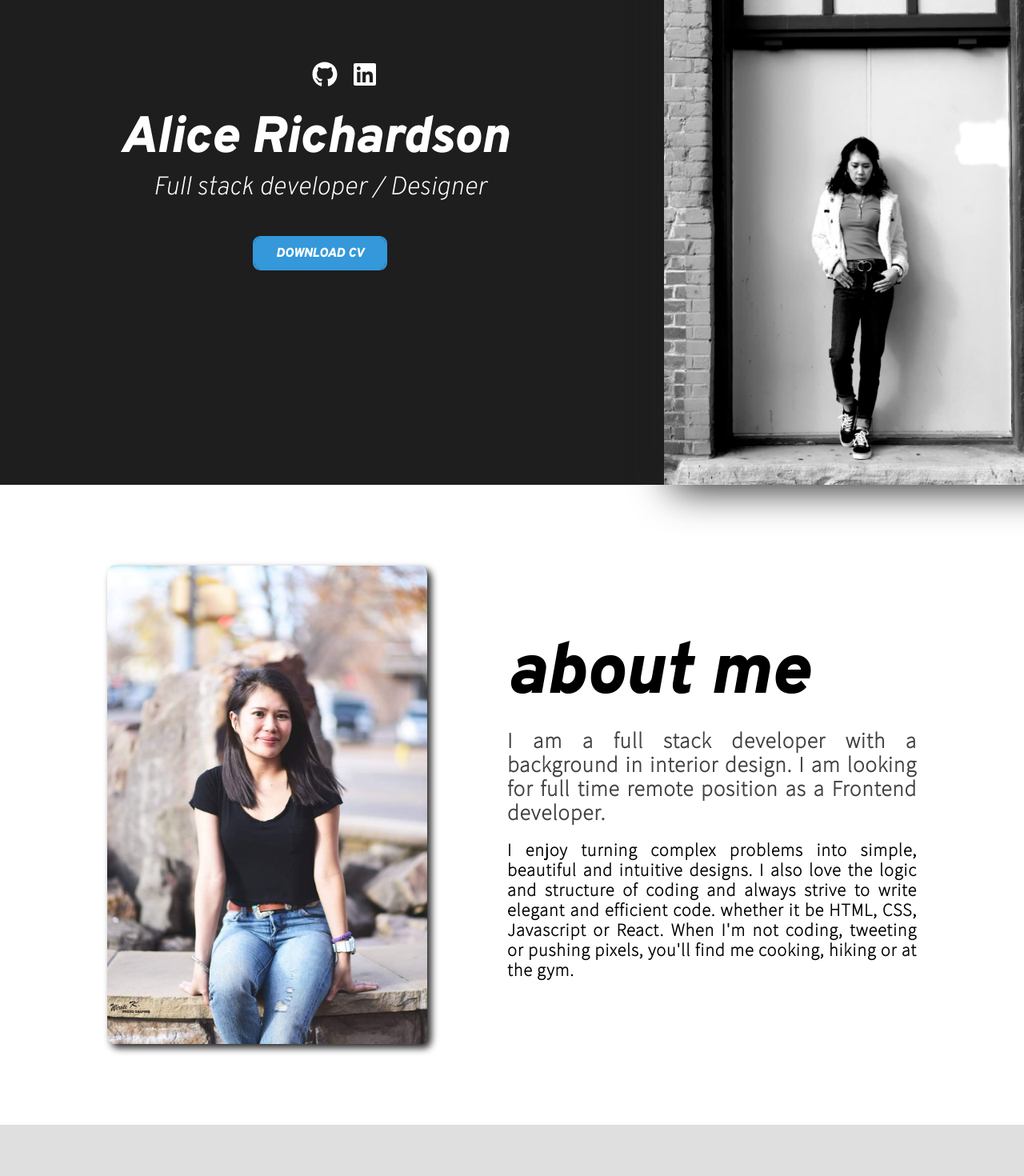
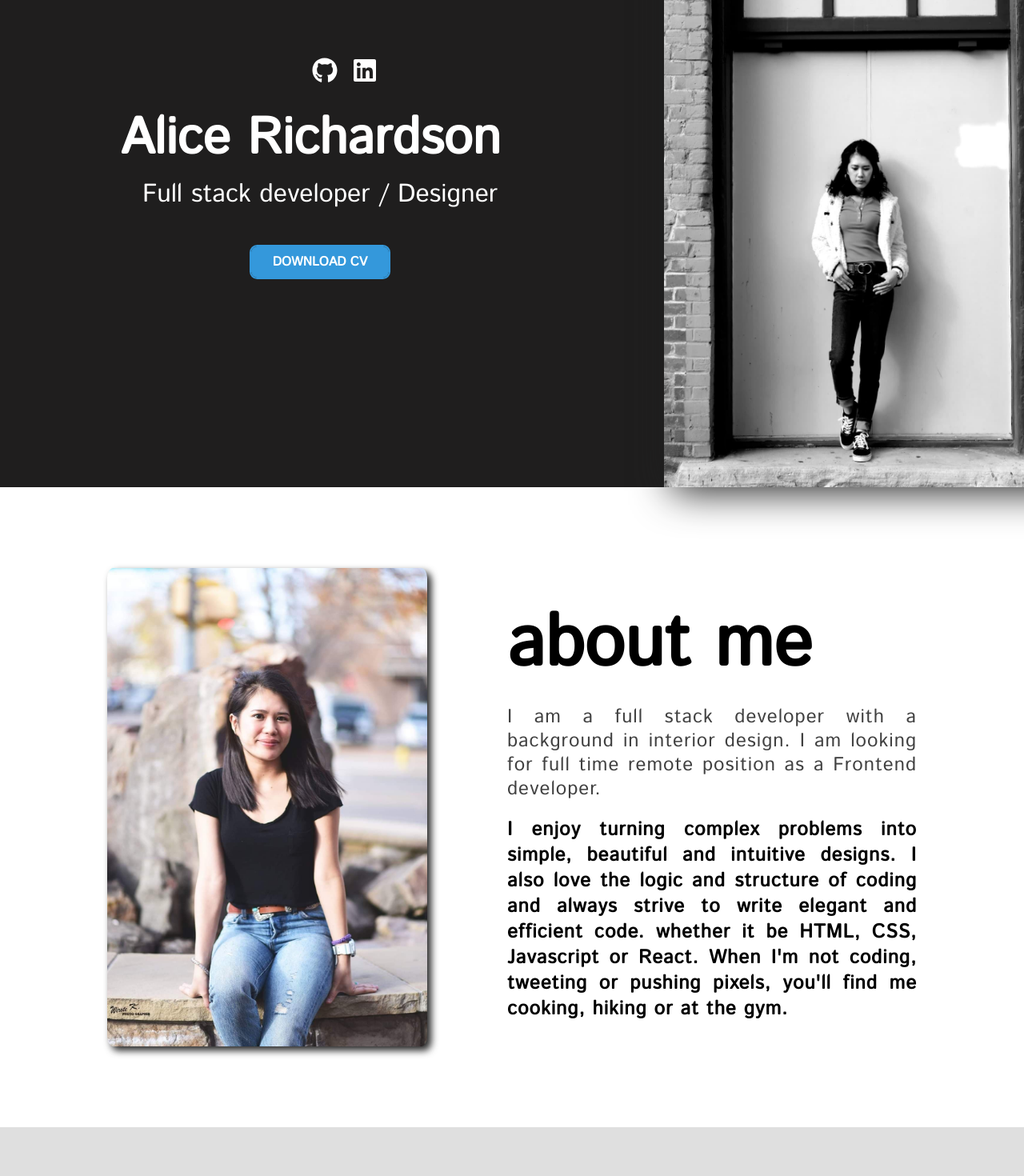
Before and after one commit to Alicerichardson28/portfolio, a React (Create React App) app: page / in a window 1280 px wide. Shown: the part 260-1730 px from the top of the page at 80% size. Built offline with nearby package versions, Linux system fonts and the light colour scheme.

Commit message:
change font style

```diff
--- a/src/components/About.css
+++ b/src/components/About.css
@@ -1,3 +1,4 @@
+@import url('https://fonts.googleapis.com/css2?family=Istok+Web&family=Jost:ital,wght@1,300&family=Saira+Condensed:wght@100&display=swap');
 /* about css */
 
 .about-container {
@@ -12,7 +13,7 @@
 .about {
     font-size: 90px;
     font-weight: 700;
-    font-family: 'Overpass', sans-serif;
+    font-family: 'Istok Web', sans-serif;
 }
 
 .about-content {
@@ -25,10 +26,10 @@
 
 .content-about1 {
     margin-top: 10px;
-    font-size: 27px;
-    font-weight: 600;
+    font-size: 24px;
+    font-weight: 400;
     color:rgb(65, 65, 65);
-    font-family: 'Assistant', sans-serif;
+    font-family: 'Istok Web', sans-serif;
     text-align: justify;
     letter-spacing: 1px;
     line-height: 30px;
@@ -36,12 +37,12 @@
 
 .content-about2 {
     margin-top: 20px;
-    font-size: 22px;
+    font-size: 24px;
     font-weight: 600;
-    font-family: 'Assistant', sans-serif;
+    font-family: 'Istok Web', sans-serif;
     text-align: justify;
     letter-spacing: 1px;
-    line-height: 25px;
+    line-height: 32px;
 }
 
 .alice-photo {
@@ -81,7 +82,7 @@
         text-align: center;
         font-size: 60px;
         font-weight: 700;
-        font-family: 'Overpass', sans-serif;
+        font-family: 'Istok Web', sans-serif;
     }
 
     .content-container {
--- a/src/components/BlogsAtHomePage.css
+++ b/src/components/BlogsAtHomePage.css
@@ -1,7 +1,5 @@
-@import url('https://fonts.googleapis.com/css2?family=Overpass:ital,wght@1,900&family=Yanone+Kaffeesatz:wght@300;700&display=swap');
-@import url('https://fonts.googleapis.com/css2?family=Overpass:ital,wght@1,200;1,900&family=Yanone+Kaffeesatz:wght@300;700&display=swap');
-@import url('https://fonts.googleapis.com/css2?family=Noto+Sans&display=swap');
-@import url('https://fonts.googleapis.com/css2?family=Assistant:wght@200&family=Noto+Sans&display=swap');
+@import url('https://fonts.googleapis.com/css2?family=Istok+Web&family=Jost:ital,wght@1,300&family=Saira+Condensed:wght@100&display=swap');
+
 
 * {
     margin: 0;
@@ -22,13 +20,14 @@
 .h1-title {
     font-size: 50px;
     font-weight: 700;
-    font-family: 'Overpass', sans-serif;
+    font-family: 'Istok Web', sans-serif;
+
 }
 .topic-title {
     color: black;
     font-weight: 100;
     font-size: 18px;
-    font-family: 'Overpass', sans-serif;
+    font-family: 'Istok Web', sans-serif;
 }
 
 
@@ -38,7 +37,9 @@
     padding: 40px 20px;
     margin-left: 100px;
     margin-top: 20px;
-    background-color: rgba(175, 172, 172, 0.543);
+    background-color: rgba(212, 212, 212, 0.543);
+    box-shadow: 2px 5px 5px #ccc;
+
 }
 
 .blog-img {
--- a/src/components/Home.css
+++ b/src/components/Home.css
@@ -1,7 +1,5 @@
-@import url('https://fonts.googleapis.com/css2?family=Overpass:ital,wght@1,900&family=Yanone+Kaffeesatz:wght@300;700&display=swap');
-@import url('https://fonts.googleapis.com/css2?family=Overpass:ital,wght@1,200;1,900&family=Yanone+Kaffeesatz:wght@300;700&display=swap');
-@import url('https://fonts.googleapis.com/css2?family=Noto+Sans&display=swap');
-@import url('https://fonts.googleapis.com/css2?family=Assistant:wght@200&family=Noto+Sans&display=swap');
+@import url('https://fonts.googleapis.com/css2?family=Istok+Web&family=Jost:ital,wght@1,300&family=Saira+Condensed:wght@100&display=swap');
+
 
 * {
     margin: 0;
@@ -37,14 +35,14 @@
     color: white;
     font-size: 4em;
     font-weight: 700;
-    font-family: 'Overpass', sans-serif;
+    font-family: 'Istok Web', sans-serif;
 }
 
 .job-title {
     color: white;
     font-size: 2em;
     font-weight: 200;
-    font-family: 'Overpass', sans-serif;
+    font-family: 'Istok Web', sans-serif;
 }
 
 button {
@@ -74,7 +72,7 @@ button :hover,:focus {
 
 .button {
     border-color: #3498db;
-    font-family: 'Overpass', sans-serif;
+    font-family: 'Istok Web', sans-serif;
     font-weight: 600;
     color: #fff;
     box-shadow:
@@ -102,7 +100,7 @@ a {
 .nav-list-home {
     font-weight: 600;
     font-size: 20px;
-    font-family: 'Overpass', sans-serif;
+    font-family: 'Istok Web', sans-serif;
     margin-top: 2em;
     color: white;
     padding-right: 20px;
@@ -115,7 +113,7 @@ a {
     font-weight: 900;
     margin-left: 5em;
     margin-top: 0.5%;
-    font-family: 'Overpass', sans-serif;
+    font-family: 'Istok Web', sans-serif;
 }
 
 
--- a/src/components/Projects.css
+++ b/src/components/Projects.css
@@ -1,7 +1,4 @@
-@import url('https://fonts.googleapis.com/css2?family=Overpass:ital,wght@1,900&family=Yanone+Kaffeesatz:wght@300;700&display=swap');
-@import url('https://fonts.googleapis.com/css2?family=Overpass:ital,wght@1,200;1,900&family=Yanone+Kaffeesatz:wght@300;700&display=swap');
-@import url('https://fonts.googleapis.com/css2?family=Noto+Sans&display=swap');
-@import url('https://fonts.googleapis.com/css2?family=Assistant:wght@200&family=Noto+Sans&display=swap');
+@import url('https://fonts.googleapis.com/css2?family=Istok+Web&family=Jost:ital,wght@1,300&family=Saira+Condensed:wght@100&display=swap');
 
 .container{
     height: auto;
@@ -15,7 +12,7 @@
     margin-top: 100px;
     font-size: 60px;
     font-weight: 700;
-    font-family: 'Overpass', sans-serif;
+    font-family: 'Istok Web', sans-serif;
 }
 
 .project-content {
@@ -34,7 +31,7 @@
     font-size: 20px;
     color: black;
     font-weight: 700;
-    font-family: 'Overpass', sans-serif;
+    font-family: 'Istok Web', sans-serif;
 }
 
 .project-container {
--- a/src/components/TechSkill.css
+++ b/src/components/TechSkill.css
@@ -1,7 +1,4 @@
-@import url('https://fonts.googleapis.com/css2?family=Overpass:ital,wght@1,900&family=Yanone+Kaffeesatz:wght@300;700&display=swap');
-@import url('https://fonts.googleapis.com/css2?family=Overpass:ital,wght@1,200;1,900&family=Yanone+Kaffeesatz:wght@300;700&display=swap');
-@import url('https://fonts.googleapis.com/css2?family=Noto+Sans&display=swap');
-@import url('https://fonts.googleapis.com/css2?family=Assistant:wght@200&family=Noto+Sans&display=swap');
+@import url('https://fonts.googleapis.com/css2?family=Istok+Web&family=Jost:ital,wght@1,300&family=Saira+Condensed:wght@100&display=swap');
 
 /* Technical skills */
  .tech-container {
@@ -17,7 +14,7 @@
     text-align: center;
     font-size: 60px;
     font-weight: 700;
-    font-family: 'Overpass', sans-serif;
+    font-family: 'Istok Web', sans-serif;
   }
 .lists-skill {
     display: grid;
@@ -29,7 +26,7 @@
 .tech-name {
     margin-top: 20px;
     color: black;
-    font-family: 'Overpass', sans-serif;
+    font-family: 'Istok Web', sans-serif;
     font-size: 24px;
     font-weight: 300;
 }
```
